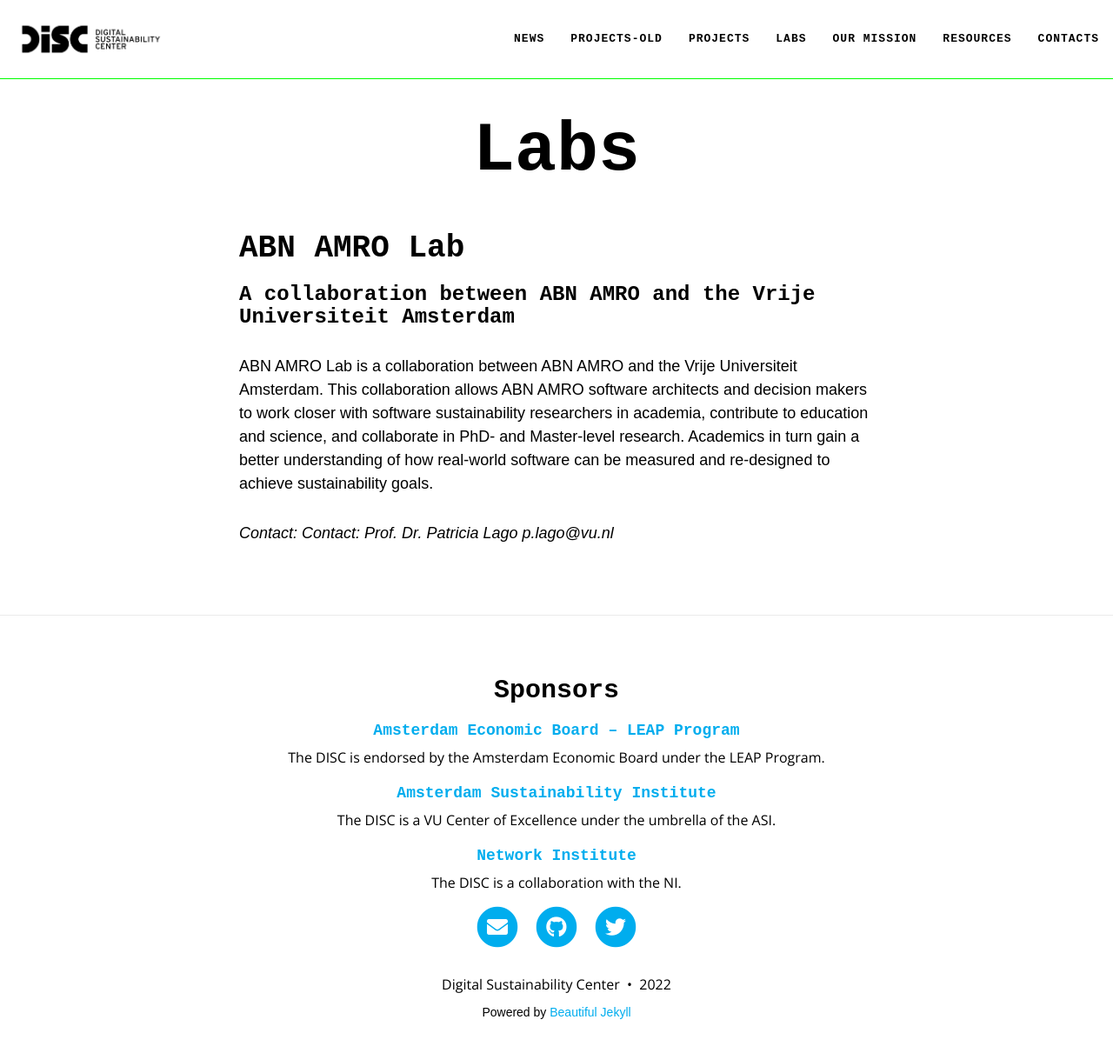
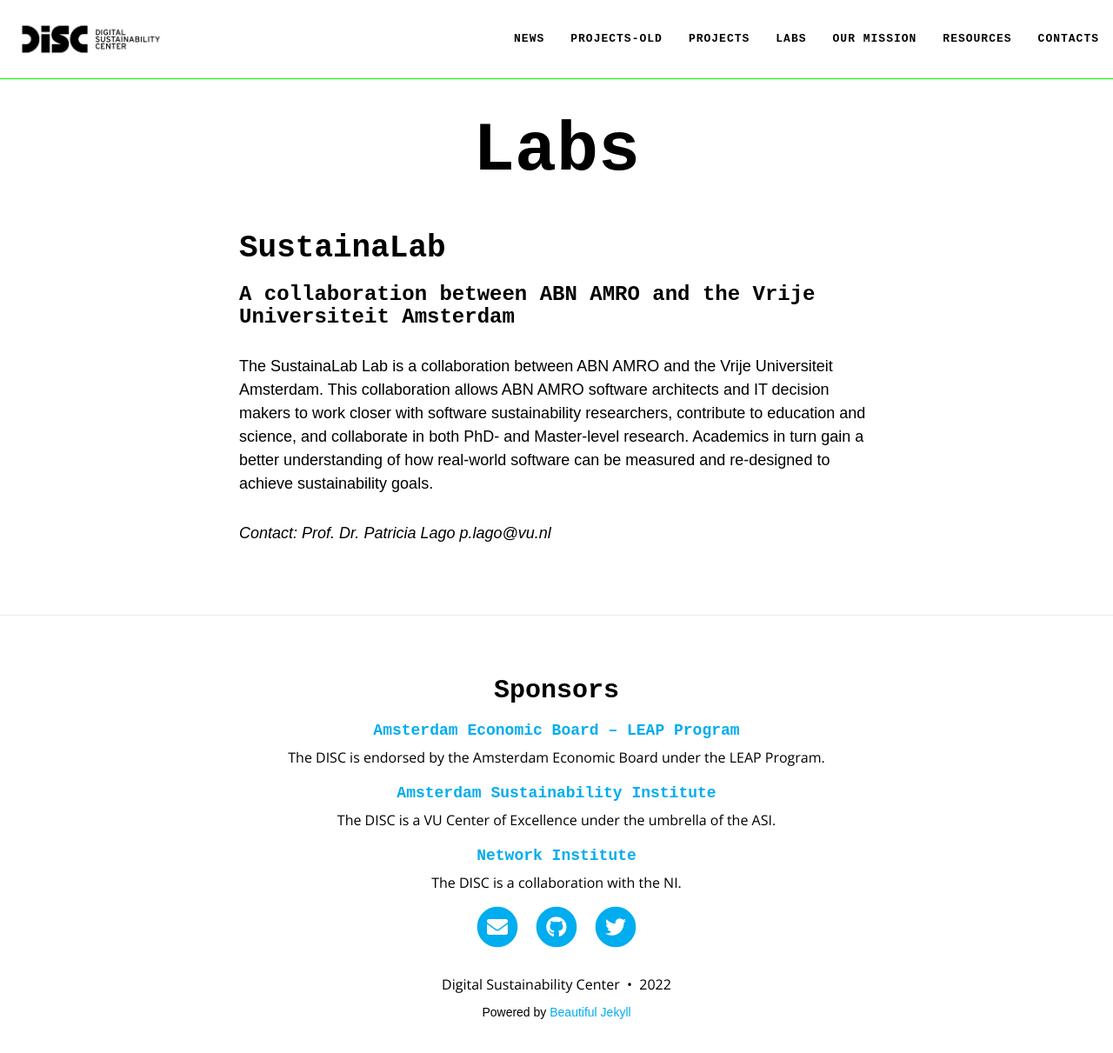
Before and after one commit to S2-group/disc-website.github.io, a Jekyll site: the page built from pages/labs.md, in a window 1280 px wide and 1225 px high. Shown: the top 1211 px of the window at 87% size. Built offline with Jekyll 4.4.1, drawn with Linux system fonts in a browser that asks for light colours; nearby versions of some CDN libraries.

Commit message:
Update labs.md

```diff
--- a/pages/labs.md
+++ b/pages/labs.md
@@ -3,9 +3,9 @@
 title: Labs
 ---
 
-# ABN AMRO Lab
+# SustainaLab
 ### **A collaboration between ABN AMRO and the Vrije Universiteit Amsterdam**
 
-ABN AMRO Lab is a collaboration between ABN AMRO and the Vrije Universiteit Amsterdam. This collaboration allows ABN AMRO software architects and decision makers to work closer with software sustainability researchers in academia, contribute to education and science, and collaborate in PhD- and Master-level research. Academics in turn gain a better understanding of how real-world software can be measured and re-designed to achieve sustainability goals.
+The SustainaLab Lab is a collaboration between ABN AMRO and the Vrije Universiteit Amsterdam. This collaboration allows ABN AMRO software architects and IT decision makers to work closer with software sustainability researchers, contribute to education and science, and collaborate in both PhD- and Master-level research. Academics in turn gain a better understanding of how real-world software can be measured and re-designed to achieve sustainability goals.
 
-*Contact: Contact: Prof. Dr. Patricia Lago p.lago@vu.nl*
+*Contact: Prof. Dr. Patricia Lago p.lago@vu.nl*
```
